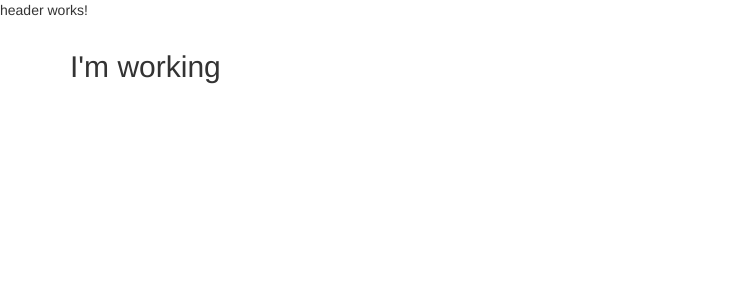
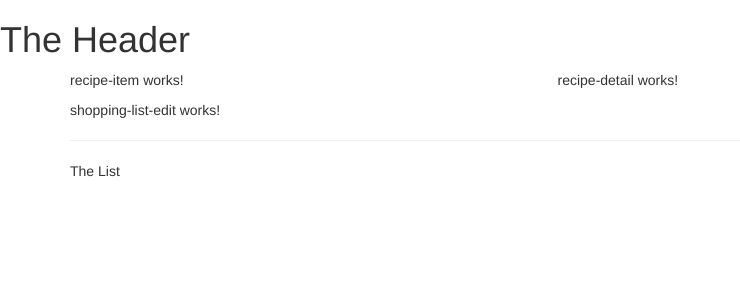
Before and after one commit to aacebal/recipe-shopping-list, an Angular app: page / in a window 1280 px wide. Shown: the top 300 px of the page, without its empty margins (0-740 px from the left). Built offline with nearby package versions, Linux system fonts and the light colour scheme.

Commit message:
layouts added

```diff
--- a/src/app/app.component.html
+++ b/src/app/app.component.html
@@ -3,7 +3,8 @@
 <div class="container">
   <div class="row">
     <div class="col-md-12">
-      <h2>I'm working</h2>
+      <app-recipe-book></app-recipe-book>
+      <app-shopping-list></app-shopping-list>
     </div>
   </div>
 </div>
--- a/src/app/header/header.component.html
+++ b/src/app/header/header.component.html
@@ -1,3 +1 @@
-<p>
-  header works!
-</p>
+<h1>The Header</h1>
--- a/src/app/recipe-book/recipe-book.component.html
+++ b/src/app/recipe-book/recipe-book.component.html
@@ -1,3 +1,8 @@
-<p>
-  recipe-book works!
-</p>
+<div class="row">
+  <div class="col-md-5">
+    <app-recipe-list></app-recipe-list>
+  </div>
+  <div class="col-md-7">
+    <app-recipe-detail></app-recipe-detail>
+  </div>
+</div>
--- a/src/app/recipe-book/recipe-list/recipe-list.component.html
+++ b/src/app/recipe-book/recipe-list/recipe-list.component.html
@@ -1,3 +1 @@
-<p>
-  recipe-list works!
-</p>
+<app-recipe-item></app-recipe-item>
--- a/src/app/shopping-list/shopping-list.component.html
+++ b/src/app/shopping-list/shopping-list.component.html
@@ -1,3 +1,7 @@
-<p>
-  shopping-list works!
-</p>
+<div class="row">
+  <div class="col-xs-10">
+    <app-shopping-list-edit></app-shopping-list-edit>
+    <hr>
+    <p>The List</p>
+  </div>
+</div>
```
